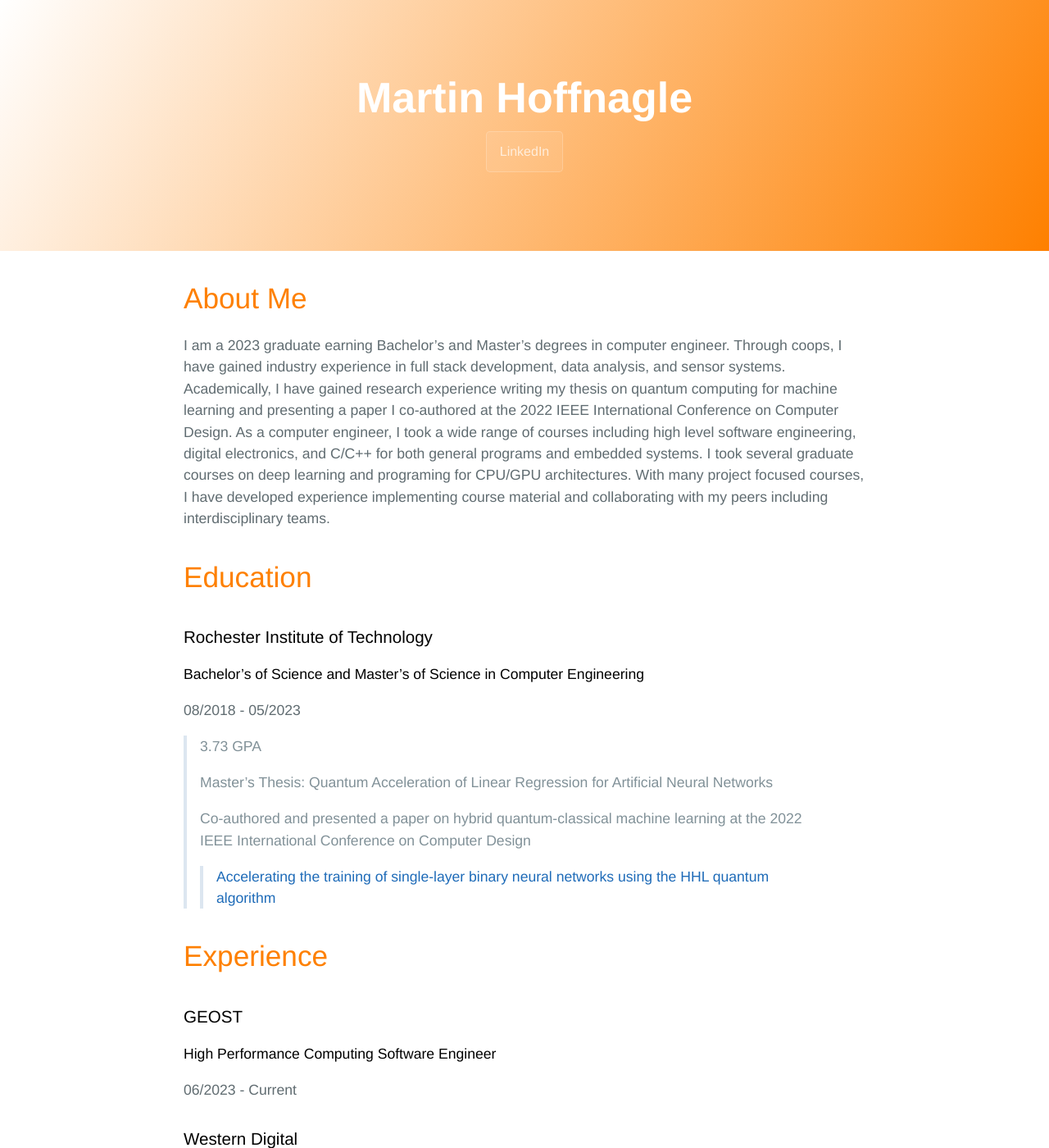
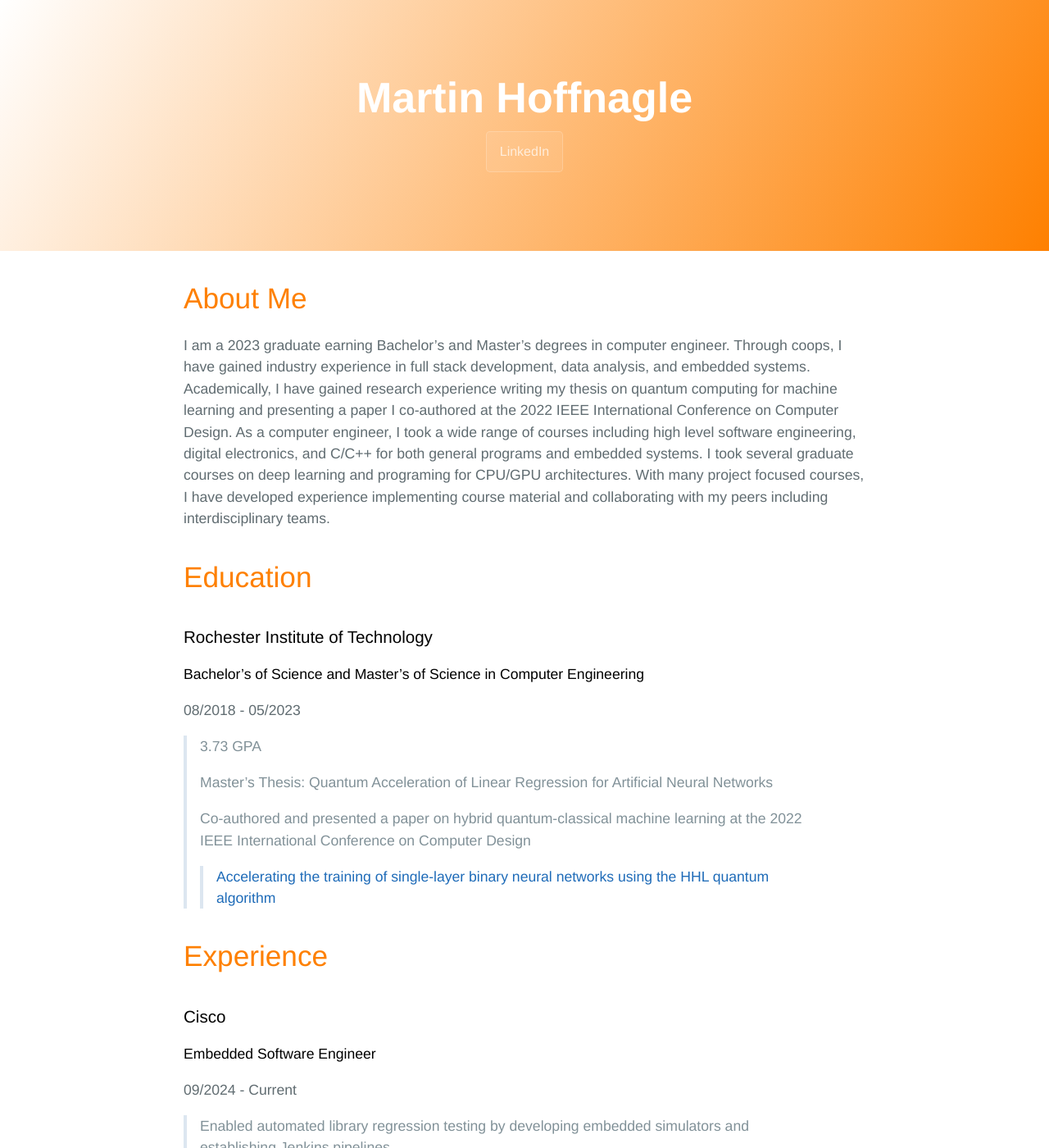
Before and after one commit to MartinHoffnagle/martinhoffnagle.github.io, a Jekyll site: the page built from index.md, in a window 1280 px wide and 1400 px high. Shown: the whole window at 82% size. Built offline with Jekyll 4.4.1, drawn with Linux system fonts in a browser that asks for light colours; our own code applies the rules of GitHub Pages for plain Markdown files; some of the changed text lies outside the part shown.

Commit message:
Update index.md

```diff
--- a/index.md
+++ b/index.md
@@ -5,7 +5,7 @@ layout: default
 # About Me
 
 I am a 2023 graduate earning Bachelor's and Master's degrees in computer engineer.
-Through coops, I have gained industry experience in full stack development, data analysis, and sensor systems.
+Through coops, I have gained industry experience in full stack development, data analysis, and embedded systems.
 Academically, I have gained research experience writing my thesis on quantum computing for machine learning and presenting a paper I co-authored at the 2022 IEEE International Conference on Computer Design. As a computer engineer, I took a wide range of courses including high level software engineering, digital electronics, and C/C++ for both general programs and embedded systems. I took several graduate courses on deep learning and programing for CPU/GPU architectures. With many project focused courses, I have developed experience implementing course material and collaborating with my peers including interdisciplinary teams.
 
 # Education
@@ -25,10 +25,21 @@ Academically, I have gained research experience writing my thesis on quantum com
 
 # Experience
 
+### Cisco
+#### Embedded Software Engineer
+
+09/2024 - Current
+
+> Enabled automated library regression testing by developing embedded simulators and establishing Jenkins pipelines
+
 ### GEOST
 #### High Performance Computing Software Engineer
 
-06/2023 - Current
+06/2023 - 06/2024
+
+> Developed embedded applications, a camera interface, and a FPGA interface for flight soft- ware to capture, process, and store images
+>
+> Used the REST API to connect frontend, SQL database, and algorithm microservices
 
 ### Western Digital
 #### Hard Drive R&D Engineering Intern
```
